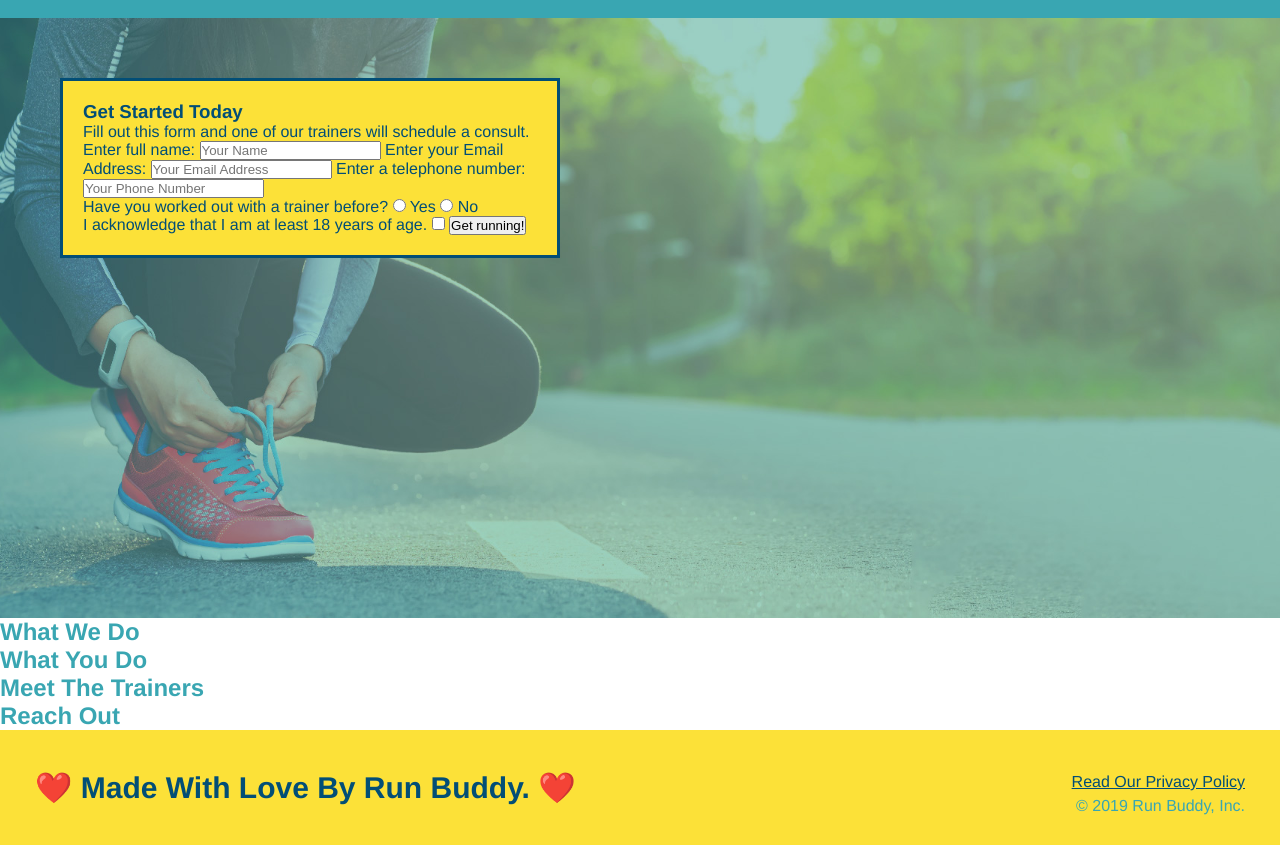
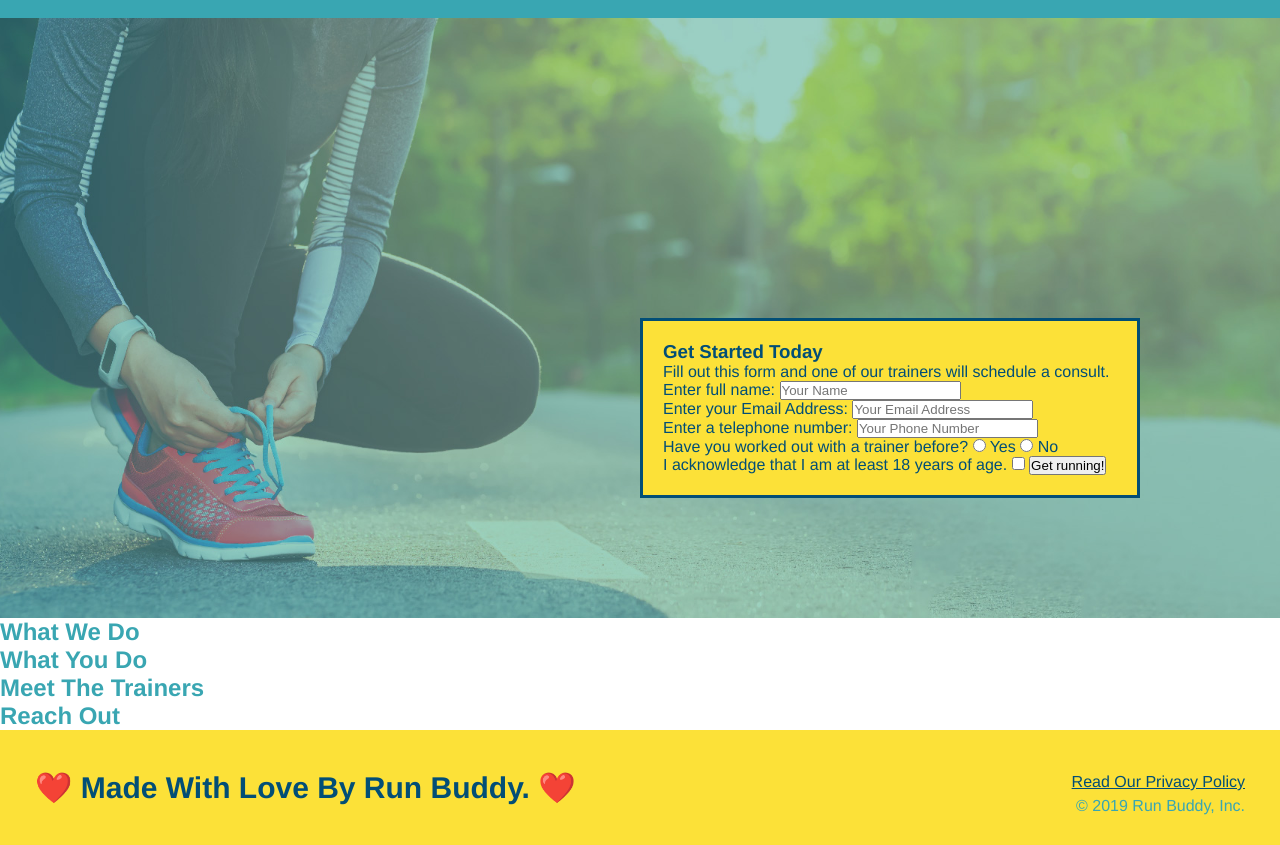
Before and after one commit to farhahahmed50/runbuddy, a plain HTML site: page index.html in a window 1280 px wide. Shown: the part 64-909 px from the top of the page. Drawn offline with Linux system fonts and the light colour scheme.

Commit message:
Commit
Hero Form Positioning Done

```diff
--- a/assets/css/styles.css
+++ b/assets/css/styles.css
@@ -74,14 +74,16 @@ footer {
     height: 600px;
     background-size: cover;
     background-position: center;
+    position: relative;
   }
 
   .heroform {
+    border: 3px solid #024e76;
     background-color: #fce138;
     padding: 20px;
     width: 500px;
     color: #024e76;
-    border-style: solid;
-     border-width: 3px;
-    border-color: #024e76
+    position: absolute;
+    bottom: 120px;
+    right: 140px;
   }
--- a/index.html
+++ b/index.html
@@ -28,9 +28,9 @@
         <p>Fill out this form and one of our trainers will schedule a consult. </p>
         <form>
             <label for="name">Enter full name:</label>
-            <input type="text" placeholder="Your Name" name="name" id="name" />
+            <input type="text" placeholder="Your Name" name="name" id="name" /> </br>
             <label for="Email">Enter your Email Address:</label>
-            <input type="text" placeholder="Your Email Address" name="Email" id="email">
+            <input type="text" placeholder="Your Email Address" name="Email" id="email"> </br>
             <label for="phone">Enter a telephone number:</label>
             <input type="text" placeholder="Your Phone Number" name="phone" id="phone"/>
            </form>
```
